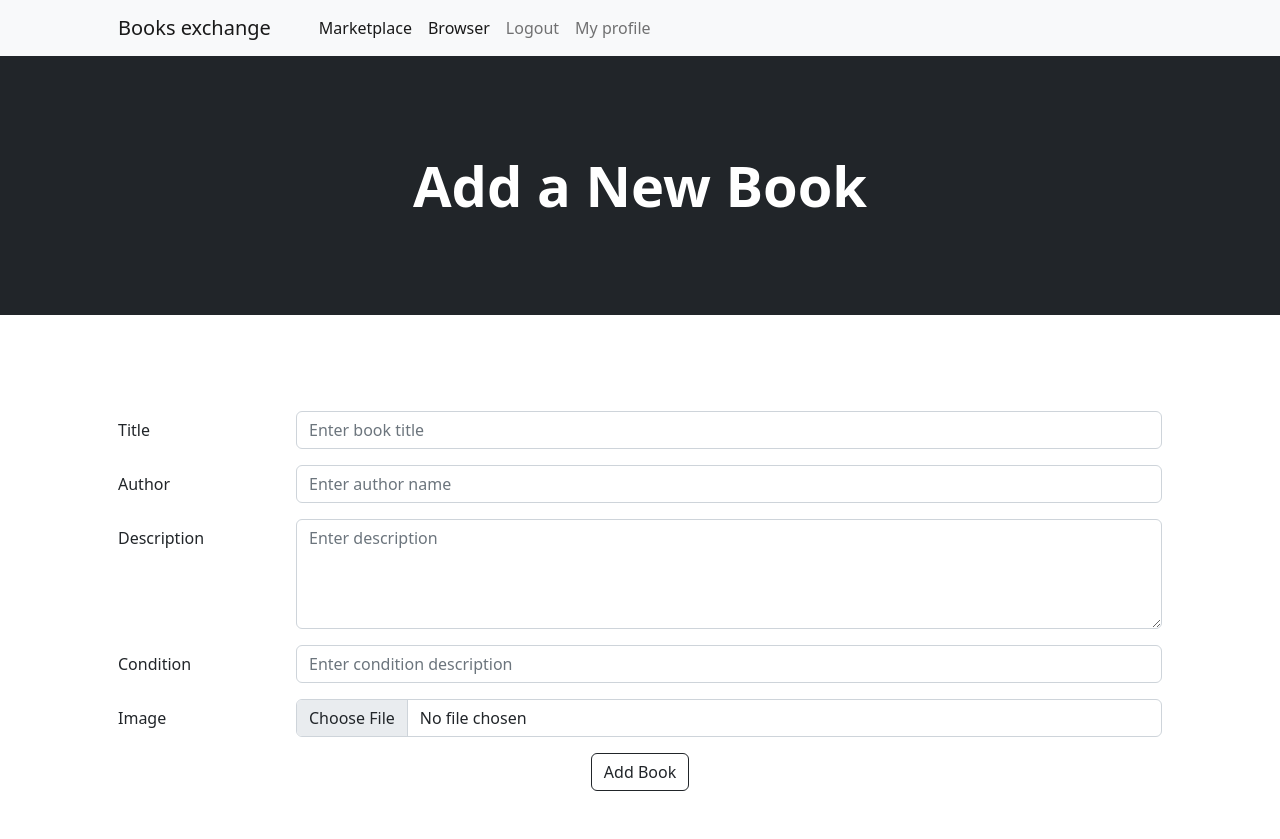
After one commit to gzukowski/books-exch, a Django app: page /books/add/ in a window 1280 px wide. The commit adds this page. Run offline with Django 5.2, Linux system fonts and the light colour scheme; the visitor is signed in with stand-in values (Sample User, id 1); some libraries are stand-ins or nearby versions.

Commit message:
adding and removing book

```diff
--- /dev/null
+++ b/books/forms.py
@@ -0,0 +1,14 @@
+from django import forms
+from .models import Book
+
+class BookForm(forms.ModelForm):
+    class Meta:
+        model = Book
+        fields = ['title', 'author', 'description', 'condition', 'image']
+        widgets = {
+            'title': forms.TextInput(attrs={'class': 'form-control', 'placeholder': 'Enter book title'}),
+            'author': forms.TextInput(attrs={'class': 'form-control', 'placeholder': 'Enter author name'}),
+            'description': forms.Textarea(attrs={'class': 'form-control', 'placeholder': 'Enter description', 'rows': 4}),
+            'condition': forms.TextInput(attrs={'class': 'form-control', 'placeholder': 'Enter condition description'}),
+            'image': forms.ClearableFileInput(attrs={'class': 'form-control'}),
+        }
--- /dev/null
+++ b/books/templates/add_book.html
@@ -0,0 +1,58 @@
+{% extends 'base.html' %}
+
+{% block content %}
+<header class="bg-dark py-5" role="banner">
+    <div class="container px-4 px-lg-5 my-5">
+        <div class="text-center text-white">
+            <h1 class="display-4 fw-bolder">Add a New Book</h1>
+            <p class="lead fw-normal text-white-50 mb-0">
+                {% if messages %}
+                    {% for message in messages %}
+                        {{ message }}
+                    {% endfor %}
+                {% endif %}
+            </p>
+        </div>
+    </div>
+</header>
+<main class="py-5">
+    <div class="container px-4 px-lg-5 mt-5">
+        <form method="POST" enctype="multipart/form-data">
+            {% csrf_token %}
+            <div class="row mb-3">
+                <label for="title" class="col-sm-2 col-form-label">Title</label>
+                <div class="col-sm-10">
+                    {{ form.title }}
+                </div>
+            </div>
+            <div class="row mb-3">
+                <label for="author" class="col-sm-2 col-form-label">Author</label>
+                <div class="col-sm-10">
+                    {{ form.author }}
+                </div>
+            </div>
+            <div class="row mb-3">
+                <label for="description" class="col-sm-2 col-form-label">Description</label>
+                <div class="col-sm-10">
+                    {{ form.description }}
+                </div>
+            </div>
+            <div class="row mb-3">
+                <label for="condition" class="col-sm-2 col-form-label">Condition</label>
+                <div class="col-sm-10">
+                    {{ form.condition }}
+                </div>
+            </div>
+            <div class="row mb-3">
+                <label for="image" class="col-sm-2 col-form-label">Image</label>
+                <div class="col-sm-10">
+                    {{ form.image }}
+                </div>
+            </div>
+            <div class="text-center">
+                <button type="submit" class="btn btn-outline-dark">Add Book</button>
+            </div>
+        </form>
+    </div>
+</main>
+{% endblock %}
--- a/books/templates/base.html
+++ b/books/templates/base.html
@@ -22,9 +22,6 @@
         {% endblock %}
 
     </body>
-    <!-- Footer-->
-    <footer class="py-5 bg-dark">
-    </footer>
     <!-- Bootstrap core JS-->
     <script src="https://cdn.jsdelivr.net/npm/bootstrap@5.2.3/dist/js/bootstrap.bundle.min.js"></script>
     <!-- Core theme JS-->
--- a/books/templates/navbar.html
+++ b/books/templates/navbar.html
@@ -6,22 +6,14 @@
             <ul class="navbar-nav me-auto mb-2 mb-lg-0 ms-lg-4">
                 <li class="nav-item"><a class="nav-link active" aria-current="page" href="{% url 'home' %}">Marketplace</a></li>
                 <li class="nav-item"><a class="nav-link active" aria-current="page" href="{% url 'browser' %}">Browser</a></li>
-                <li class="nav-item dropdown">
-                    <a class="nav-link dropdown-toggle" id="navbarDropdown" href="#" role="button" data-bs-toggle="dropdown" aria-expanded="false">Shop</a>
-                    <ul class="dropdown-menu" aria-labelledby="navbarDropdown">
-                        <li><a class="dropdown-item" href="#!">All Products</a></li>
-                        <li><hr class="dropdown-divider" /></li>
-                        <li><a class="dropdown-item" href="#!">Popular Items</a></li>
-                        <li><a class="dropdown-item" href="#!">New Arrivals</a></li>
-                    </ul>
-                </li>
-
                 {% if user.is_authenticated %}
                     <li class="nav-item"><a class="nav-link" href="{% url 'logout' %}">Logout</a></li>
+                    <li class="nav-item"><a class="nav-link" href="{% url 'profile' %}">My profile</a></li>
                 {% else %}
                     <li class="nav-item"><a class="nav-link" href="{% url 'login' %}">Login</a></li>
                 {% endif %}
             </ul>
+            <!----
             <form class="d-flex">
                 <a href="" class="btn btn-outline-dark">
                         <i class="bi-cart-fill me-1"></i>
@@ -29,6 +21,7 @@
                         <span class="badge bg-dark text-white ms-1 rounded-pill">0</span>
                 </a>
             </form>
+            -->
         </div>
     </div>
 </nav>
--- a/books/urls.py
+++ b/books/urls.py
@@ -9,5 +9,8 @@ urlpatterns = [
     path('logout/', views.logout_user, name="logout"),
     path('browser/', views.browser, name='browser'),
     path('search/', views.search_books, name='search_books'),
-    path('book/<int:book_id>', views.book_page, name='book_page'),
+    path('books/<int:book_id>/', views.book_page, name='book_page'),
+    path('books/add/', views.add_book, name='add_book'),
+    path('books/<int:book_id>/remove/', views.remove_book, name='remove_book'),
+    path('profile/', views.profile, name='profile'),
 ]
--- a/books/views.py
+++ b/books/views.py
@@ -1,9 +1,10 @@
 from django.http import JsonResponse
-from django.shortcuts import render, redirect
+from django.shortcuts import render, redirect, get_object_or_404
 from django.contrib.auth import authenticate, login, logout
 from django.contrib import messages
 from django.contrib.auth.forms import UserCreationForm
 from .models import Book
+from .forms import BookForm
 
 def home(request):
     books = Book.objects.all()
@@ -68,17 +69,45 @@ def search_books(request):
     return JsonResponse({'books': results})
 
 def book_page(request, book_id):
-    book = Book.objects.get(id=book_id)
-
-    if book is not None:
-        return render(
-                    request,
-                    'book.html',
-                    {'book' : book}
-                )
+    book = get_object_or_404(Book, id=book_id)
 
     return render(
-                    request,
-                    'home.html',
-                    {}
-                )
+        request,
+        'book.html',
+        {'book': book}
+    )
+
+def profile(request):
+    if request.user.is_authenticated:
+        books = Book.objects.filter(owner=request.user)
+        return render(request, 'profile.html', {'books': books})
+    else:
+        return redirect('home')
+
+def remove_book(request, book_id):
+    if request.user.is_authenticated:
+        book = get_object_or_404(Book, id=book_id)
+
+        if book.owner == request.user:
+            book.delete()
+            return redirect('profile')
+
+        return redirect('home')
+    else:
+        return redirect('home')
+
+def add_book(request):
+    form = BookForm()
+    print(request.user.is_authenticated)
+    if not request.user.is_authenticated:
+        return redirect('login')
+
+    if request.method == 'POST':
+        form = BookForm(request.POST, request.FILES)
+        if form.is_valid():
+            book = form.save(commit=False)
+            book.owner = request.user
+            book.save()
+            return redirect('profile')
+
+    return render(request, 'add_book.html', {'form': form})
```
Also changed, not shown: books/templates/login.html (+4 -5 lines), books/templates/profile.html (added, +50 -0 lines), books/templates/register.html (+5 -5 lines), static/assets/library.jpg (added).
